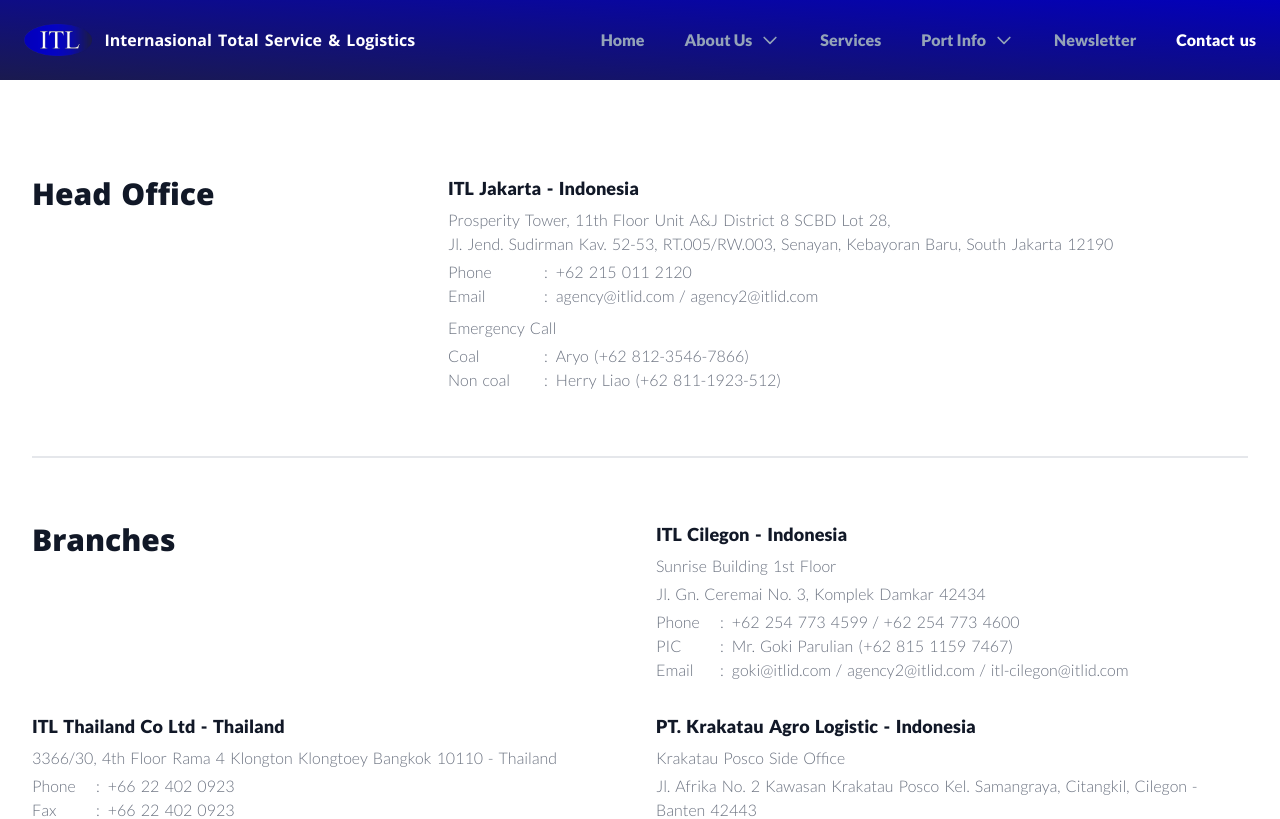
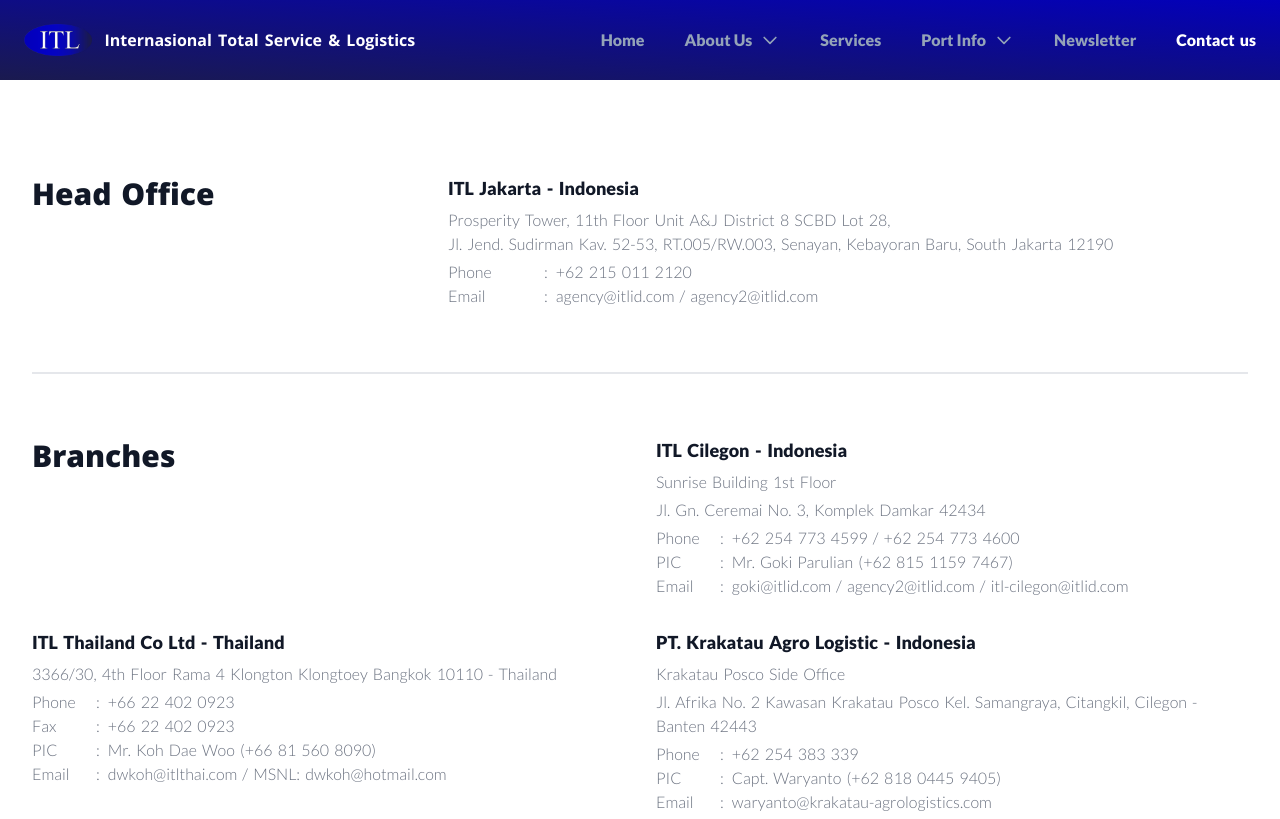
Before and after one commit to itldev2022/website, a Next.js app: page /contact-us in a window 1280 px wide. Shown: the top 819 px of the page. Built offline with nearby package versions, Linux system fonts and the light colour scheme.

Commit message:
refactor: remove emergency contact details from Office component

```diff
--- a/src/components/contact-us/Office.tsx
+++ b/src/components/contact-us/Office.tsx
@@ -150,27 +150,6 @@
                         agency@itlid.com / agency2@itlid.com
                       </span>
                     </dd>
-                    <dd className='flex flex-row mt-2'>
-                      <div className='w-32'>
-                        <span> Emergency Call </span>
-                      </div>
-                    </dd>
-                    <dd className='flex flex-row mt-1'>
-                      <div className='w-24'>
-                        <span>Coal</span>
-                      </div>
-                      <span>:</span>
-                      <span className='ml-2'>Aryo (+62 812-3546-7866)</span>
-                    </dd>
-                    <dd className='flex flex-row'>
-                      <div className='w-24'>
-                        <span> Non coal </span>
-                      </div>
-                      <span>:</span>
-                      <span className='ml-2'>
-                        Herry Liao (+62 811-1923-512)
-                      </span>
-                    </dd>
                   </div>
                 </dl>
               </div>
```
